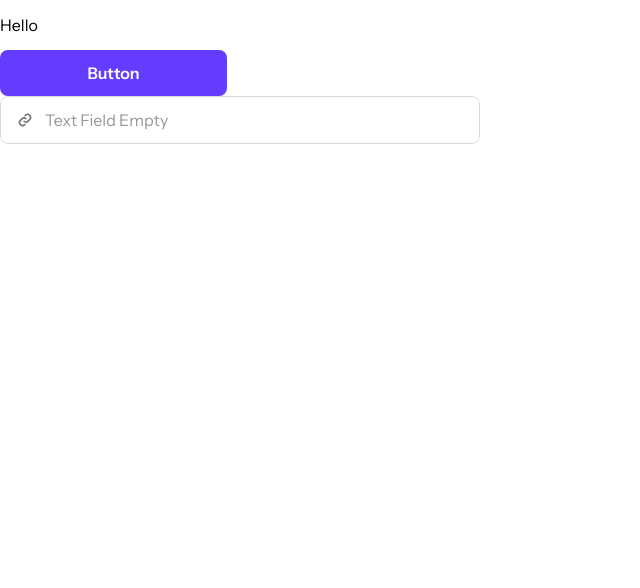
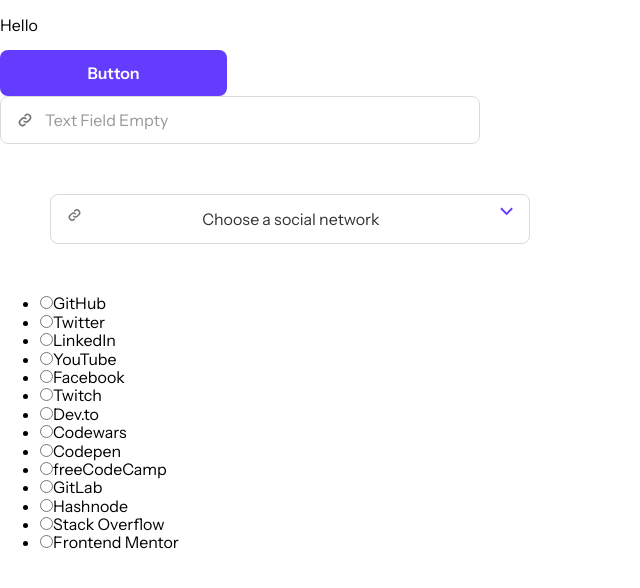
Before and after one commit to MedusCode/link-sharing-app, a React (Create React App) app: page / in a window 1280 px wide. Shown: the top 588 px of the page, without its empty margins (0-640 px from the left). Built offline with nearby package versions, Linux system fonts and the light colour scheme.

Commit message:
add: select component basis

```diff
--- a/src/components/app/app.tsx
+++ b/src/components/app/app.tsx
@@ -3,13 +3,23 @@
 import Button from '../button/button';
 import TextInput from '../text-input/text-input';
 import linkIcon from '../../assets/images/icon-link.svg';
+import Select from '../select/select';
+import SocialNetworksDropdownValues from '../../constants/social-networks-dropdown-values';
+import { ReactComponent as LinkIcon } from "../../assets/images/icon-link.svg";
 
 function App() {
+
   return (
     <div>
       <p>Hello</p>
       <Button>Button</Button>
       <TextInput icon={linkIcon} placeholder={'Text Field Empty'} errorText={'Please check again'}></TextInput>
+      <Select
+        values={SocialNetworksDropdownValues}
+        name={'Link-1'}
+        placeholder={'Choose a social network'}
+        Icon={LinkIcon}
+      />
     </div>
   );
 }
--- /dev/null
+++ b/src/components/select/select.module.css
@@ -0,0 +1,24 @@
+.button {
+  box-sizing: border-box;
+  display: flex;
+  padding: 12px 16px;
+  background-color: #FFF;
+  border-radius: 8px;
+  border: 1px solid #D9D9D9;
+  min-width: 480px;
+  width: max-content;
+  transition: 0.1s ease-in-out;
+  cursor: pointer;
+  color: #333333;
+  font-size: 16px;
+
+  margin: 50px;
+}
+
+.buttonText {
+  width: 100%;
+  background-position: 16px center;
+  background-size: 16px 16px;
+  background-repeat: no-repeat;
+  line-height: 150%;
+}
--- /dev/null
+++ b/src/components/select/select.tsx
@@ -0,0 +1,55 @@
+import { FC } from 'react';
+import styles from './select.module.css';
+import { nanoid } from 'nanoid';
+import { TDropdownValues } from '../../types/dropdown-values';
+import { ReactComponent as ArrowIcon } from "../../assets/images/icon-chevron-down.svg";
+
+interface ISelectProps {
+  values: TDropdownValues;
+  name: string;
+  placeholder?: string;
+  Icon?: FC;
+}
+
+const Select: FC<ISelectProps> = ({
+  values,
+  name,
+  placeholder = 'Make a selection',
+  Icon
+}) => {
+  const listId = nanoid();
+
+  const generateListItems = () => {
+    return values.map((value => {
+      const id = nanoid();
+      return (
+        <li className={styles.dropdownItem} role={'option'} aria-selected={false} key={id}>
+          <input className={styles.dropdownRadio} type={'radio'} id={id} name={name} value={value.value} />
+          <label className={styles.dropdownLabel} htmlFor={id}>{value.text}</label>
+        </li>
+      )
+    }));
+  }
+
+  return (
+    <>
+      <button
+        className={styles.button}
+        role={'combobox'}
+        aria-labelledby={'select button'}
+        aria-haspopup={'listbox'}
+        aria-expanded={false}
+        aria-controls={listId}
+      >
+        {Icon ? <Icon /> : ''}
+        <span className={styles.buttonText}>{placeholder}</span>
+        <ArrowIcon />
+      </button>
+      <ul className={styles.dropdownList} role={'listbox'} id={listId}>
+        {generateListItems()}
+      </ul>
+    </>
+  );
+}
+
+export default Select;
--- /dev/null
+++ b/src/constants/social-networks-dropdown-values.ts
@@ -0,0 +1,91 @@
+import { TDropdownValues } from '../types/dropdown-values';
+import { ReactComponent as GitHubIcon } from '../assets/images/icon-github.svg';
+import { ReactComponent as TwitterIcon } from '../assets/images/icon-twitter.svg';
+import { ReactComponent as LinkedInIcon } from '../assets/images/icon-linkedin.svg';
+import { ReactComponent as YouTubeIcon } from '../assets/images/icon-youtube.svg';
+import { ReactComponent as FacebookIcon } from '../assets/images/icon-facebook.svg';
+import { ReactComponent as TwitchIcon } from '../assets/images/icon-twitch.svg';
+import { ReactComponent as DevToIcon } from '../assets/images/icon-devto.svg';
+import { ReactComponent as CodewarsIcon } from '../assets/images/icon-codewars.svg';
+import { ReactComponent as CodepenIcon } from '../assets/images/icon-codepen.svg';
+import { ReactComponent as FreeCodeCampIcon } from '../assets/images/icon-freecodecamp.svg';
+import { ReactComponent as GitLabIcon } from '../assets/images/icon-gitlab.svg';
+import { ReactComponent as HashnodeIcon } from '../assets/images/icon-hashnode.svg';
+import { ReactComponent as StackOverflowIcon } from '../assets/images/icon-stack-overflow.svg';
+import { ReactComponent as FrontendMentorIcon } from '../assets/images/icon-frontend-mentor.svg';
+
+
+const socialNetworksDropdown: TDropdownValues = [
+  {
+    text: 'GitHub',
+    value: 'github',
+    icon: GitHubIcon
+  },
+  {
+    text: 'Twitter',
+    value: 'twitter',
+    icon: TwitterIcon
+  },
+  {
+    text: 'LinkedIn',
+    value: 'linkedin',
+    icon: LinkedInIcon
+  },
+  {
+    text: 'YouTube',
+    value: 'youtube',
+    icon: YouTubeIcon
+  },
+  {
+    text: 'Facebook',
+    value: 'facebook',
+    icon: FacebookIcon
+  },
+  {
+    text: 'Twitch',
+    value: 'twitch',
+    icon: TwitchIcon
+  },
+  {
+    text: 'Dev.to',
+    value: 'devto',
+    icon: DevToIcon
+  },
+  {
+    text: 'Codewars',
+    value: 'codewars',
+    icon: CodewarsIcon
+  },
+  {
+    text: 'Codepen',
+    value: 'Codepen',
+    icon: CodepenIcon
+  },
+  {
+    text: 'freeCodeCamp',
+    value: 'freecodecamp',
+    icon: FreeCodeCampIcon
+  },
+  {
+    text: 'GitLab',
+    value: 'gitlab',
+    icon: GitLabIcon
+  },
+  {
+    text: 'Hashnode',
+    value: 'hashnode',
+    icon: HashnodeIcon
+  },
+  {
+    text: 'Stack Overflow',
+    value: 'stackoverflow',
+    icon: StackOverflowIcon
+  },
+  {
+    text: 'Frontend Mentor',
+    value: 'frontendmentor',
+    icon: FrontendMentorIcon
+  },
+]
+
+export default socialNetworksDropdown;
--- /dev/null
+++ b/src/types/dropdown-values.ts
@@ -0,0 +1,11 @@
+import { FC } from 'react';
+
+interface IDropdownValue {
+  text: string,
+  value: string,
+  icon?: FC
+}
+
+type TDropdownValues = IDropdownValue[];
+
+export type {IDropdownValue, TDropdownValues};
```
